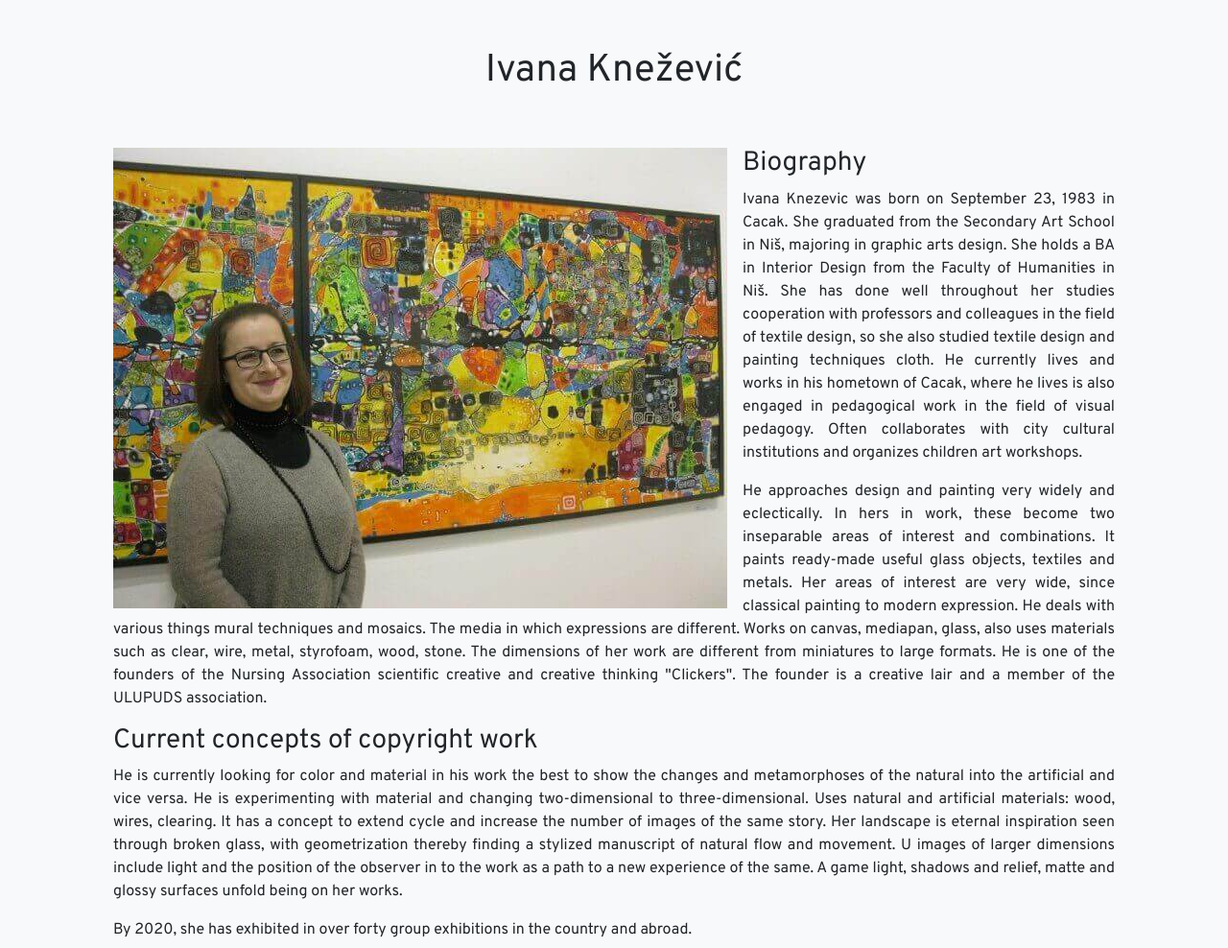
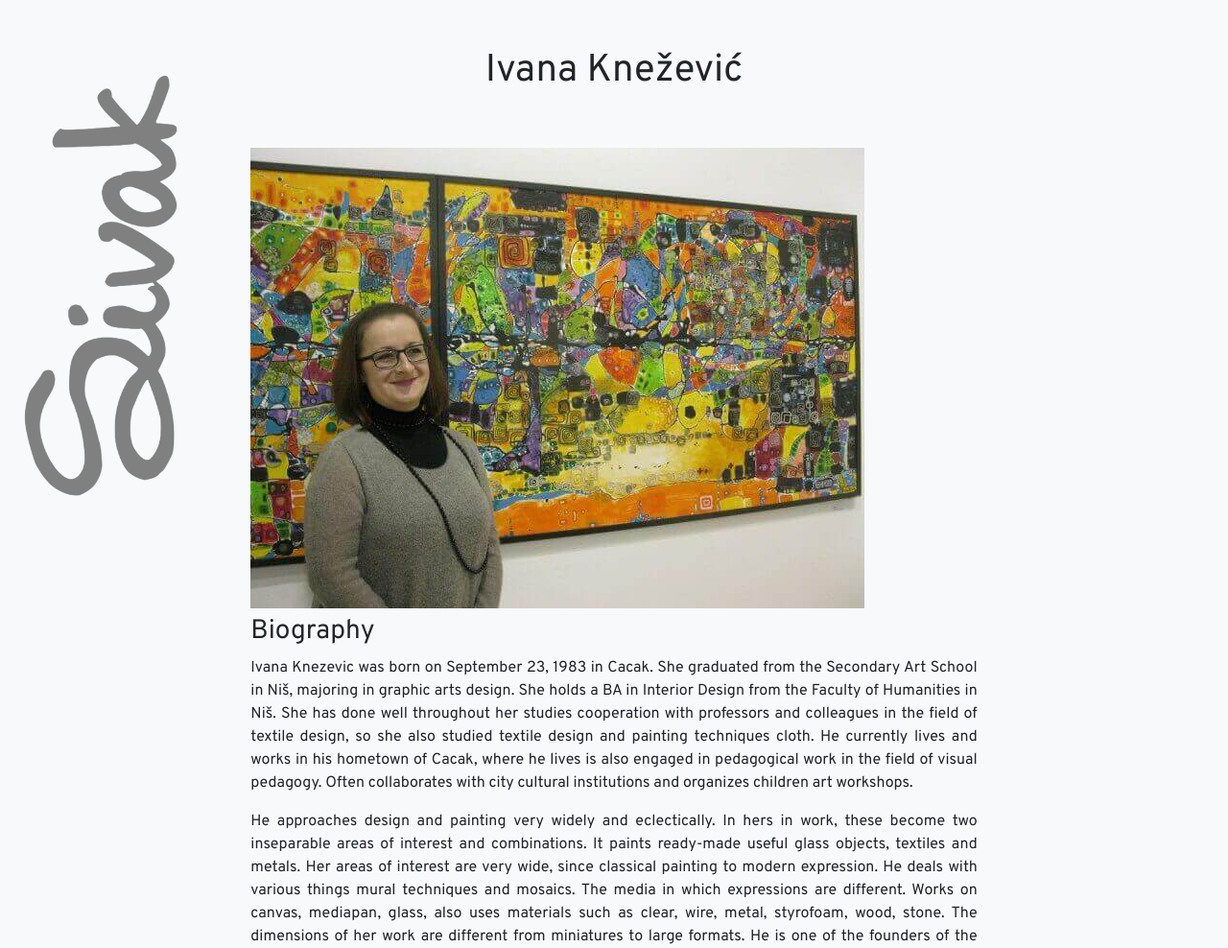
Before and after one commit to vladimirmaksimovic/IK_v07, a PHP site: page /viewsen/about.php in a window 1280 px wide. Shown: the part 94-1082 px from the top of the page at 96% size. Run offline with PHP 8.4, Linux system fonts and the light colour scheme; data that the repository does not hold is empty.

Commit message:
vrsim dodatne izmene u strani O meni

```diff
--- a/viewsen/about.php
+++ b/viewsen/about.php
@@ -3,7 +3,16 @@
 
 <!-- Main -->
 <main class="about-me pt-5 bg-light">
-  <section class="container bg-light pb-5 pt-5">
+  <div class="row m-0 pt-5">
+
+    <!-- Logo -->
+    <section class="col-lg-2 col-md-12">
+      <img src="../images/logo-light-rotate.png" alt="Logo" class="logo logo-rotate img-fluid d-lg-block d-md-none d-sm-none d-none " />
+      <img src="../images/logo-light.png" alt="Logo" class="logo img-fluid d-lg-none d-md-block d-sm-block d-block" />
+    </section>
+
+    <!-- About Me -->
+    <section class="bg-light pb-5 col-lg-8 col-md-12">
       <h1 class="text-center pt-5">Ivana Knežević</h1>
       <div class="container pl-5 pr-5 pt-5">
         <div class="row">
@@ -108,6 +117,7 @@
         </div>
       </div>
     </section>
+  </div>
 
   <!-- Google Map -->
   <?php include("gmap.php"); ?>
```
Lines whose indentation alone changed are shown as unchanged.
